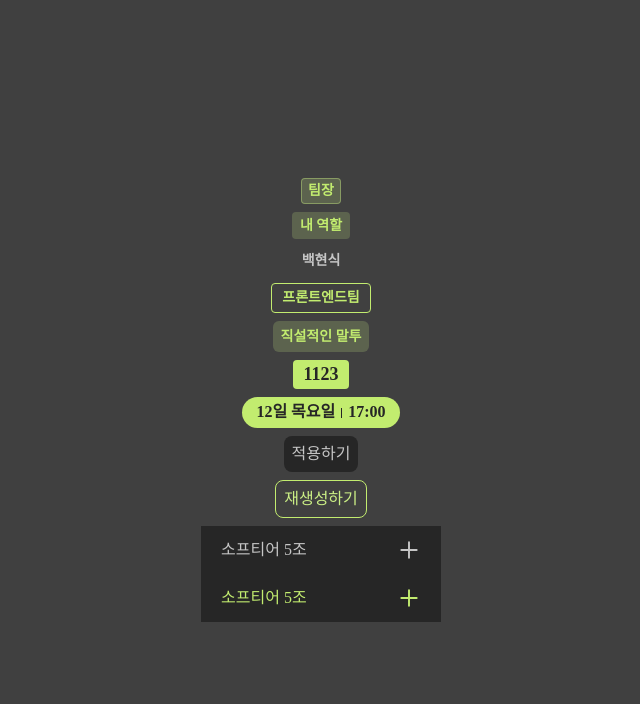
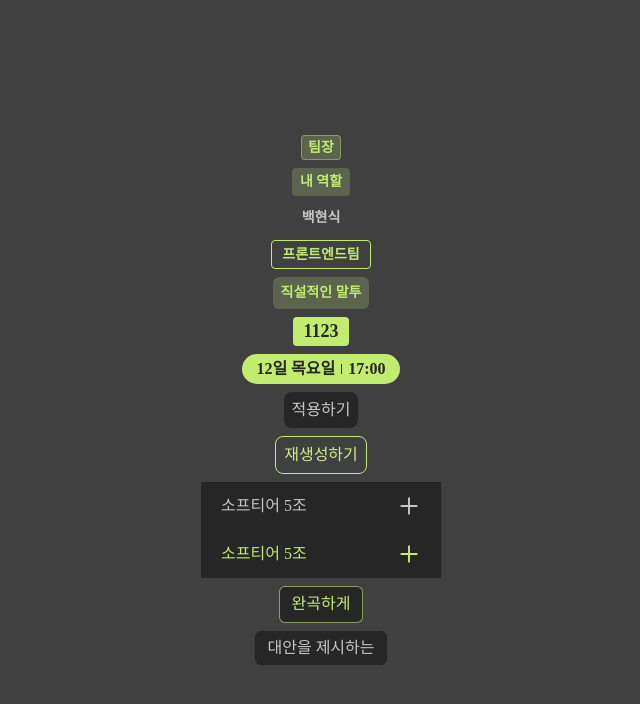
Before and after one commit to vvsos1/Team5-EQUUS-N, a React (Vite) app in the folder front-end/: page / in a window 1280 px wide. Shown: the top 704 px of the page, without its empty margins (319-959 px from the left). Built offline with nearby package versions, Linux system fonts and the light colour scheme; a web font is replaced by a local one.

Commit message:
[FD-192] feat: 키워드버튼 컴포넌트 작성 및 jsdoc 수정

```diff
--- a/front-end/src/App2.jsx
+++ b/front-end/src/App2.jsx
@@ -1,5 +1,7 @@
 import AiButton from './components/buttons/AiButton';
+import KeywordButton from './components/buttons/KeywordButton';
 import TextButton, { TextButtonType } from './components/buttons/TextButton';
+import Icon from './components/Icon';
 import Tag, { TagType } from './components/Tag';
 
 function App2() {
@@ -31,6 +33,13 @@ function App2() {
           소프티어 5조
         </TextButton>
       </article>
+
+      <KeywordButton isActive={true} onClick={() => {}}>
+        완곡하게
+      </KeywordButton>
+      <KeywordButton isActive={false} onClick={() => {}}>
+        대안을 제시하는
+      </KeywordButton>
     </div>
   );
 }
--- a/front-end/src/components/Tag.jsx
+++ b/front-end/src/components/Tag.jsx
@@ -11,8 +11,8 @@ export const TagType = Object.freeze({
 /**
  * 태그 컴포넌트
  * @param {object} props
- * @param {keyof typeof TagType} props.type 태그 타입
- * @param {React.ReactNode} props.children 태그 내용
+ * @param {keyof typeof TagType} props.type - 태그 타입
+ * @param {React.ReactNode} props.children - 태그 내용
  * @returns {React.ReactElement}
  * @example <Tag type={TagType.MY_ROLE} />
  * @example <Tag type={TagType.MEMBER_ROLE}>백현식</Tag>
--- a/front-end/src/components/buttons/AiButton.jsx
+++ b/front-end/src/components/buttons/AiButton.jsx
@@ -1,7 +1,7 @@
 /**
  * AiButton 컴포넌트
  * @param {object} props
- * @param {boolean} props.isActive 버튼 타입
+ * @param {boolean} props.isActive 액티브 여부
  * @param {function} props.onClick 클릭 이벤트
  * @param {string} props.children 버튼 내용
  * @returns {React.ReactElement}
--- /dev/null
+++ b/front-end/src/components/buttons/KeywordButton.jsx
@@ -0,0 +1,21 @@
+/**
+ * 키워드 버튼 컴포넌트
+ * @param {object} props
+ * @param {boolean} props.isActive - 액티브 여부
+ * @param {() => void} props.onClick - 클릭 이벤트
+ * @param {React.ReactNode} props.children - 버튼 내용
+ */
+export default function KeywordButton({ isActive, onClick, children }) {
+  return (
+    <button
+      className={`rounded-200 size-fit bg-gray-800 px-3 py-1.5 ${
+        isActive ?
+          'body-2 border border-lime-200/60 text-lime-500'
+        : 'body-1 text-gray-300'
+      }`}
+      onClick={onClick}
+    >
+      {children}
+    </button>
+  );
+}
--- a/front-end/src/components/buttons/TextButton.jsx
+++ b/front-end/src/components/buttons/TextButton.jsx
@@ -9,9 +9,9 @@ export const TextButtonType = Object.freeze({
 /**
  * 텍스트 버튼 컴포넌트
  * @param {object} props
- * @param {keyof typeof TextButtonType} props.type 버튼 타입
- * @param {() => void} props.onClick 클릭 이벤트
- * @param {React.ReactNode} props.children 버튼 내용
+ * @param {keyof typeof TextButtonType} props.type - 버튼 타입
+ * @param {() => void} props.onClick - 클릭 이벤트
+ * @param {React.ReactNode} props.children - 버튼 내용
  * @returns {React.ReactElement}
  * @example <TextButton type={TextButtonType.PLUS} onClick={() => console.log('click')}>
  */
```
